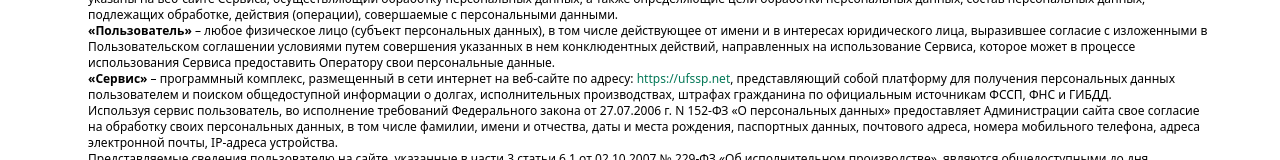
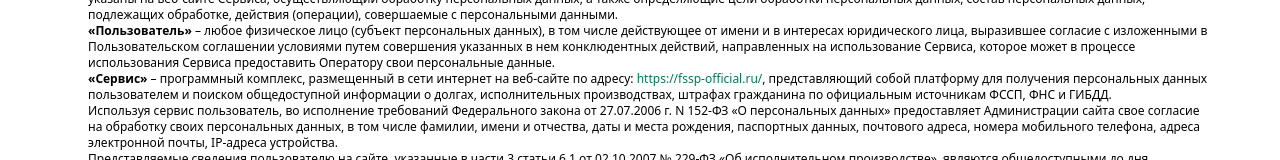
Before and after one commit to chernyshovmaksim/fssp, a Next.js app: page /privacy-policy in a window 1280 px wide. Shown: the part 568-728 px from the top of the page. Built offline with nearby package versions, Linux system fonts and the light colour scheme.

Commit message:
#Changes - privacy-policy.tsx

```diff
--- a/pages/privacy-policy.tsx
+++ b/pages/privacy-policy.tsx
@@ -59,8 +59,10 @@ export default function PrivacyPolicy() {
                   <br />
                   <b>«Сервис»</b> – программный комплекс, размещенный в сети
                   интернет на веб-сайте по адресу:{" "}
-                  <a href="https://ufssp.net">https://ufssp.net</a>,
-                  представляющий собой платформу для получения персональных
+                  <a href="https://fssp-official.ru/">
+                    https://fssp-official.ru/
+                  </a>
+                  , представляющий собой платформу для получения персональных
                   данных пользователем и поиском общедоступной информации о
                   долгах, исполнительных производствах, штрафах гражданина по
                   официальным источникам ФССП, ФНС и ГИБДД. <br />
```
